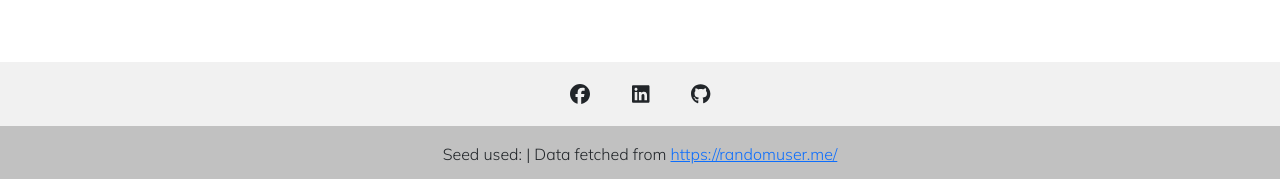
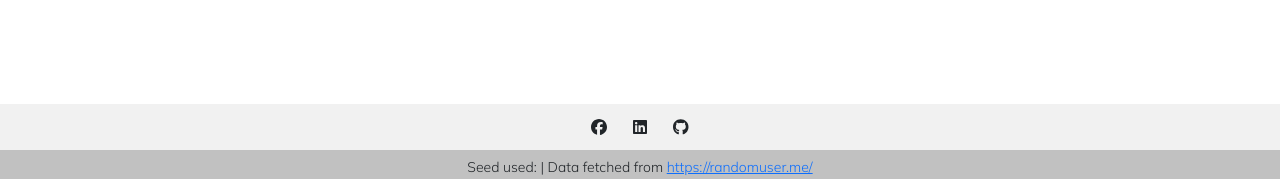
Before and after one commit to fj0lverkr/RandomPeople, a React (Vite) app: page / in a window 1280 px wide. Shown: the part 618-797 px from the top of the page. Built offline with nearby package versions, Linux system fonts and the light colour scheme; no server answers; a web font is replaced by a local one.

Commit message:
make it a bit smaller

```diff
--- a/src/components/BottomBar.tsx
+++ b/src/components/BottomBar.tsx
@@ -49,7 +49,7 @@ export default function BottomBar({
       <div className="container pt-1">
         <section className="mb-1">
           <a
-            className="btn btn-link btn-floating btn-lg text-dark m-1"
+            className="btn btn-link btn-floating btn-md text-dark"
             href={urlFacebook}
             target="_blank"
             role="button"
@@ -58,7 +58,7 @@ export default function BottomBar({
             <FontAwesomeIcon icon={facebookIcon} />
           </a>
           <a
-            className="btn btn-link btn-floating btn-lg text-dark m-1"
+            className="btn btn-link btn-floating btn-md text-dark"
             href={urlLinkedIn}
             target="_blank"
             role="button"
@@ -67,7 +67,7 @@ export default function BottomBar({
             <FontAwesomeIcon icon={linkedInIcon} />
           </a>
           <a
-            className="btn btn-link btn-floating btn-lg text-dark m-1"
+            className="btn btn-link btn-floating btn-md text-dark"
             href={urlGithub}
             target="_blank"
             role="button"
@@ -77,11 +77,13 @@ export default function BottomBar({
           </a>
         </section>
       </div>
-      <div className="text-center text-dark p-3" style={bottomStyle}>
-        Seed used: {seed} | Data fetched from{" "}
-        <a href={source} target="_blank">
-          {source}
-        </a>
+      <div className="text-center text-dark px-3 py-1" style={bottomStyle}>
+        <small>
+          Seed used: {seed} | Data fetched from{" "}
+          <a href={source} target="_blank">
+            {source}
+          </a>
+        </small>
       </div>
     </footer>
   );
```
